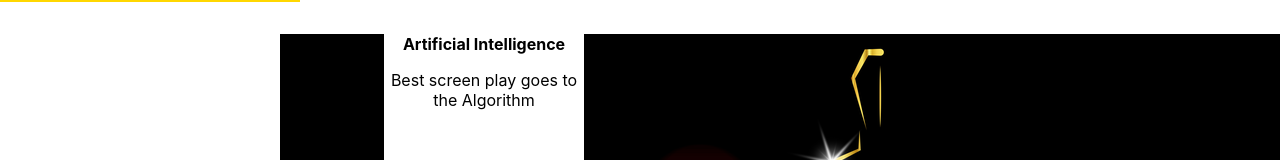
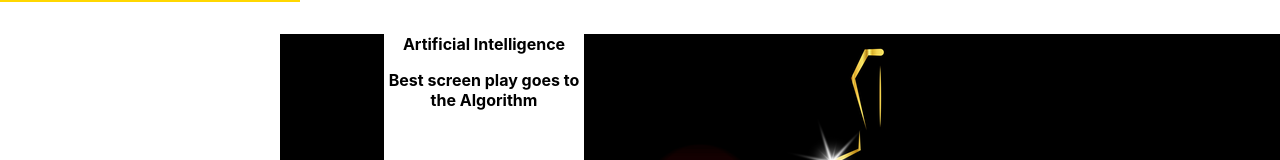
Before and after one commit to jorgevz/nautilus, a React (Create React App) app: page / in a window 1280 px wide. Shown: the part 2084-2244 px from the top of the page. Built offline with nearby package versions, Linux system fonts and the light colour scheme.

Commit message:
text within second div

```diff
--- a/src/App.css
+++ b/src/App.css
@@ -58,7 +58,7 @@ background-image: url('./assets/ai.png');
 
 
 #tb1{
-    font-weight: lighter;
+    font-weight: light;
     }
 
     #t7{
```
